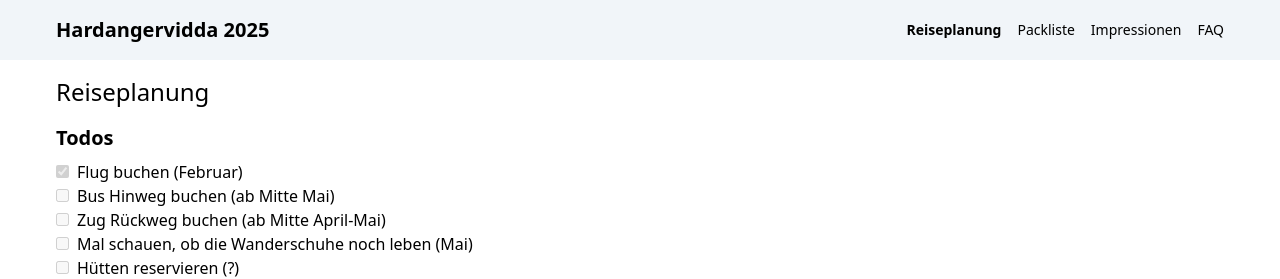
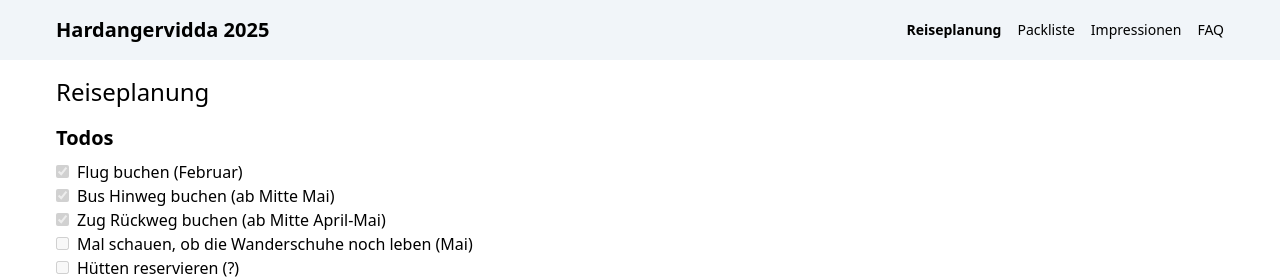
Before and after one commit to johannesschweig/hardangervidda-2025, a Vue app: page /planning in a window 1280 px wide. Shown: the top 279 px of the page. Built offline with nearby package versions, Linux system fonts and the light colour scheme.

Commit message:
added github action

```diff
--- a/src/views/Planning.vue
+++ b/src/views/Planning.vue
@@ -5,8 +5,8 @@
     <div class="mb-6">
       <h2 class="text-xl font-semibold mb-2">Todos</h2>
       <div><input type="checkbox" checked disabled class="mr-2">Flug buchen (Februar)</input></div>
-      <div><input type="checkbox" disabled class="mr-2">Bus Hinweg buchen (ab Mitte Mai)</input></div>
-      <div><input type="checkbox" disabled class="mr-2">Zug Rückweg buchen (ab Mitte April-Mai)</input></div>
+      <div><input type="checkbox" checked disabled class="mr-2">Bus Hinweg buchen (ab Mitte Mai)</input></div>
+      <div><input type="checkbox" checked disabled class="mr-2">Zug Rückweg buchen (ab Mitte April-Mai)</input></div>
       <div><input type="checkbox" disabled class="mr-2">Mal schauen, ob die Wanderschuhe noch leben (Mai)</input></div>
       <div><input type="checkbox" disabled class="mr-2">Hütten reservieren (?)</input></div>
       <div><input type="checkbox" disabled class="mr-2">Packen</input></div>
```
